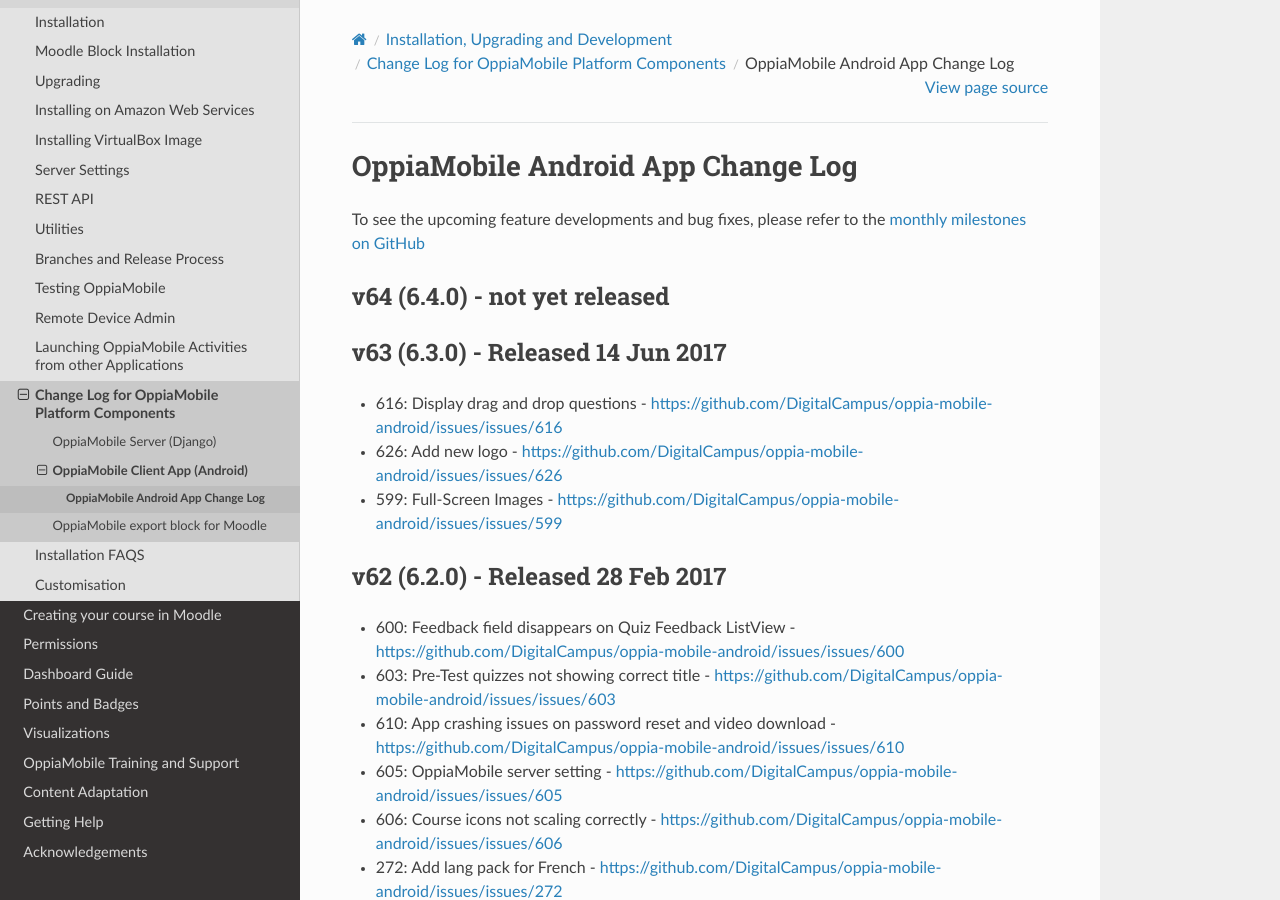
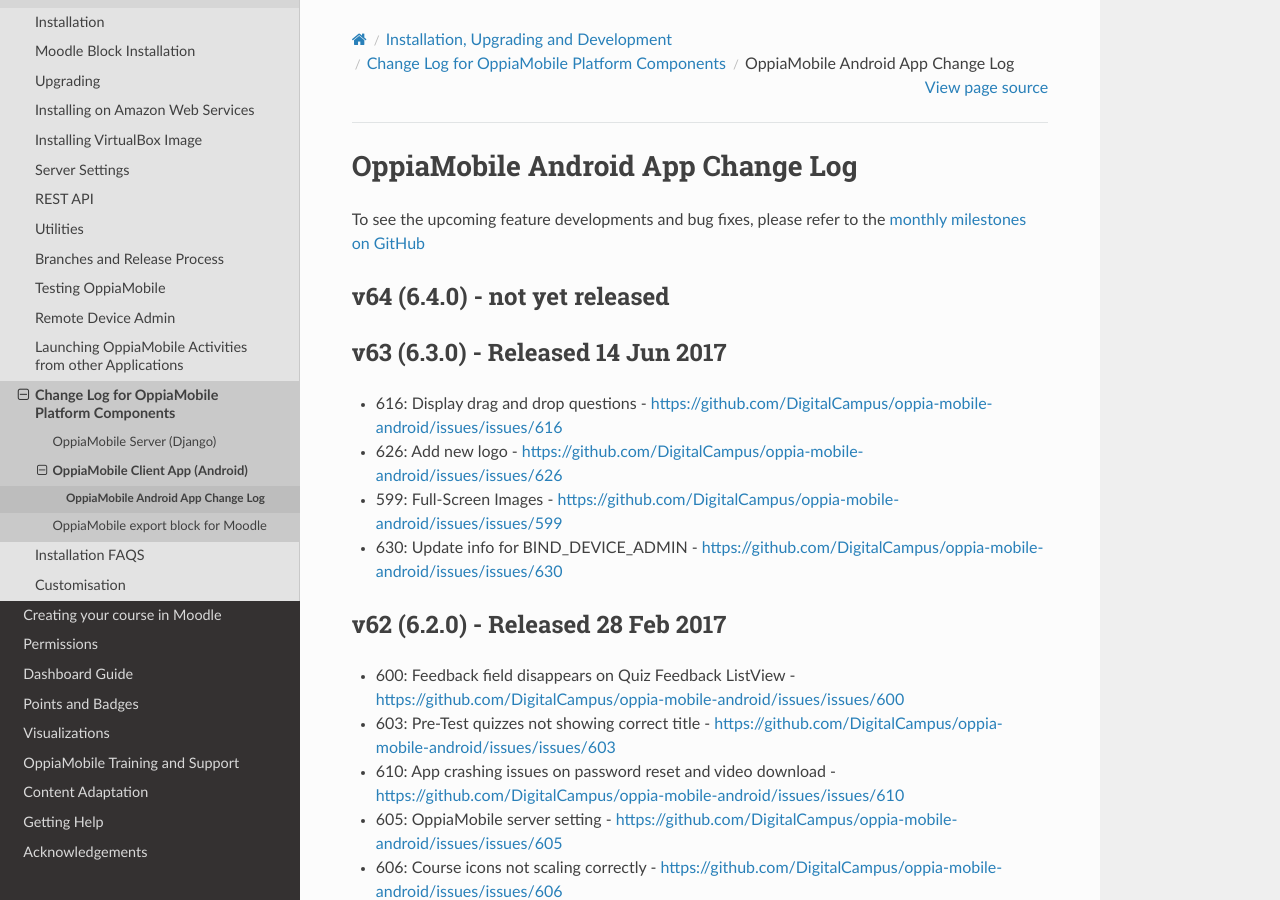
Before and after one commit to DigitalCampus/django-oppia, a Sphinx documentation site: the page built from docs/dev/changelog_android.rst, in a window 1280 px wide and 900 px high. Built offline with Sphinx 7.4.7 and the Read the Docs theme 2.0.0, drawn with Linux system fonts in a browser that asks for light colours; the version number is read from the project's files by our own code.

Commit message:
update docs

```diff
--- a/docs/dev/changelog_android.rst
+++ b/docs/dev/changelog_android.rst
@@ -17,6 +17,7 @@
 * 616: Display drag and drop questions - https://github.com/DigitalCampus/oppia-mobile-android/issues/issues/616
 * 626: Add new logo - https://github.com/DigitalCampus/oppia-mobile-android/issues/issues/626
 * 599: Full-Screen Images - https://github.com/DigitalCampus/oppia-mobile-android/issues/issues/599
+* 630: Update info for BIND_DEVICE_ADMIN - https://github.com/DigitalCampus/oppia-mobile-android/issues/issues/630
 
 .. _appv62:
 
```
